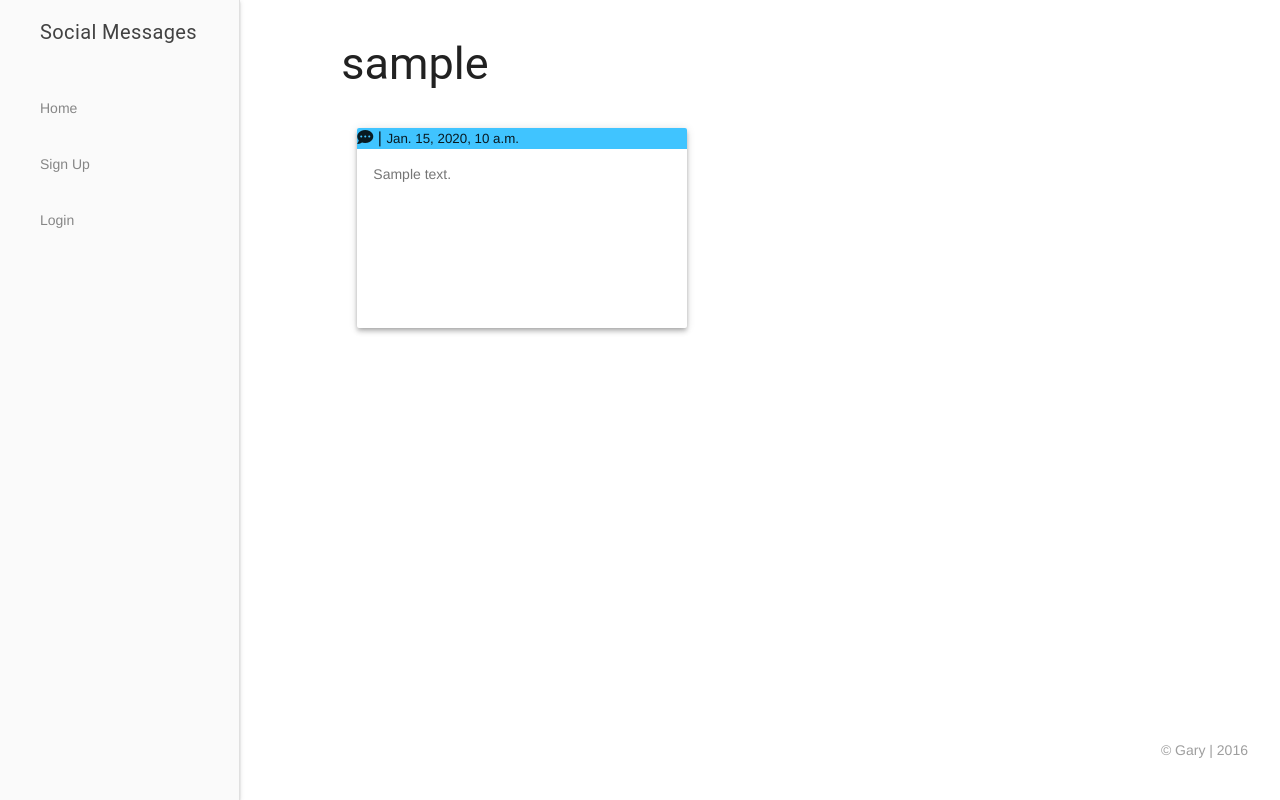
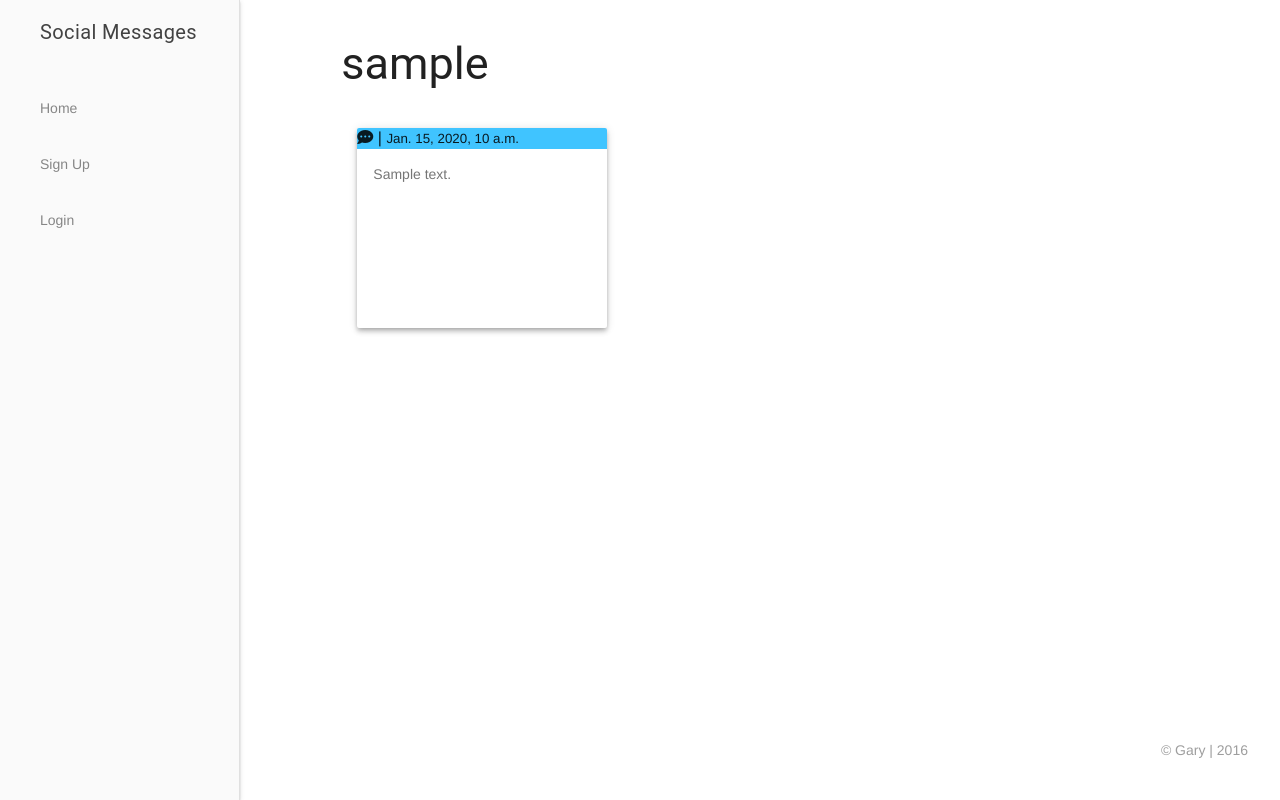
Before and after one commit to garyditsch/twitter_clone, a Django app: a page that uses tweet_messages/templates/tweet_messages/user_page.html in a window 1280 px wide. Run offline with Django 3.2, Linux system fonts and the light colour scheme; tables that the repository leaves empty hold one stand-in row (values such as "Sample post"); some libraries are stand-ins or nearby versions.

Commit message:
changing user page layout

```diff
--- a/tweet_messages/static/tweet_messages/styles.css
+++ b/tweet_messages/static/tweet_messages/styles.css
@@ -19,6 +19,10 @@ body {
 
 .content-grid {
   max-width: 960px;
+}
+
+.mdl-grid .user-page .mdl-card {
+    width: 250px;
 }
 
 /*.demo-list-action {
--- a/tweet_messages/templates/tweet_messages/user_page.html
+++ b/tweet_messages/templates/tweet_messages/user_page.html
@@ -13,11 +13,11 @@
 
 <h2>{{tweeter}}</h2>
 
-<div class="mdl-grid">
+<div class="mdl-grid user-page">
 
 {% for message in tweets %}
 <!-- start card -->
-  <div class="mdl-cell mdl-cell--6-col">
+  <div class="mdl-cell mdl-cell--4-col">
 
      <div class="mdl-card mdl-shadow--4dp">
       <div class="mdl-card__media">
```
Also changed, not shown: 2 other files.
